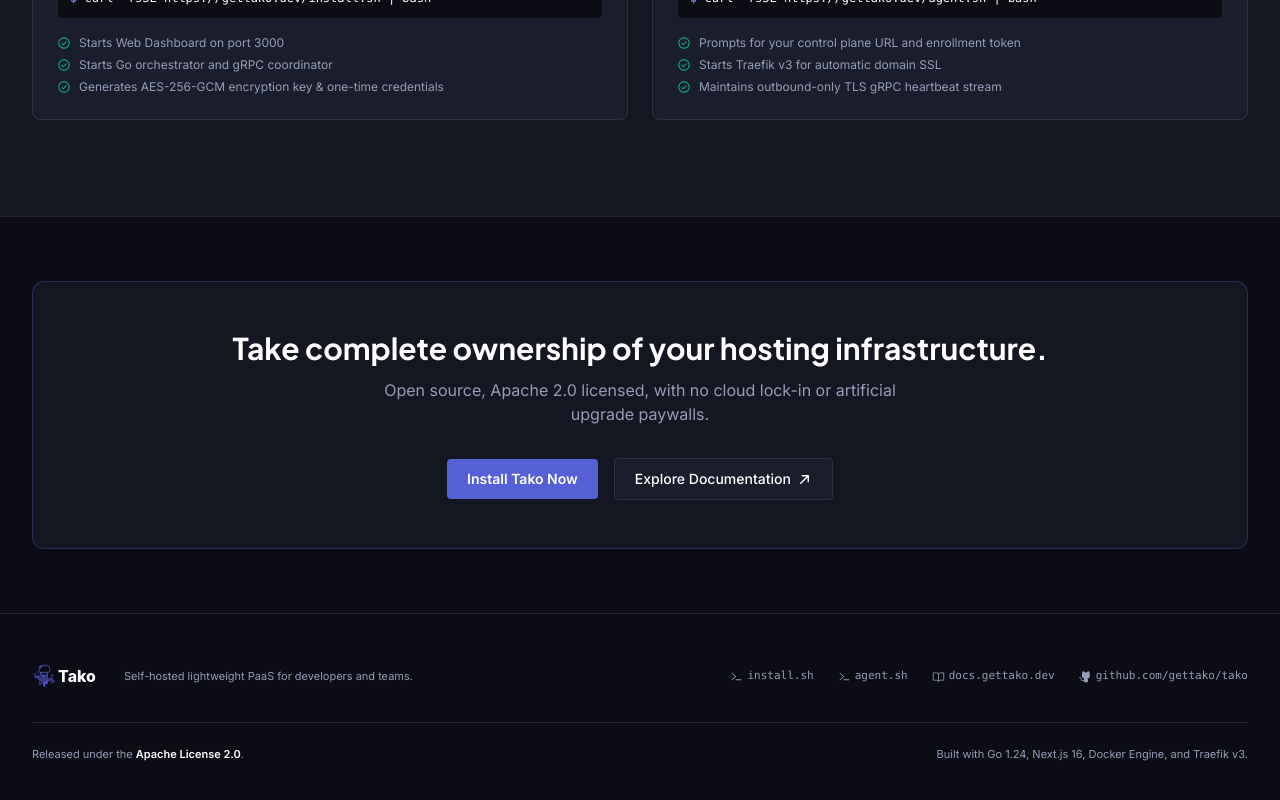
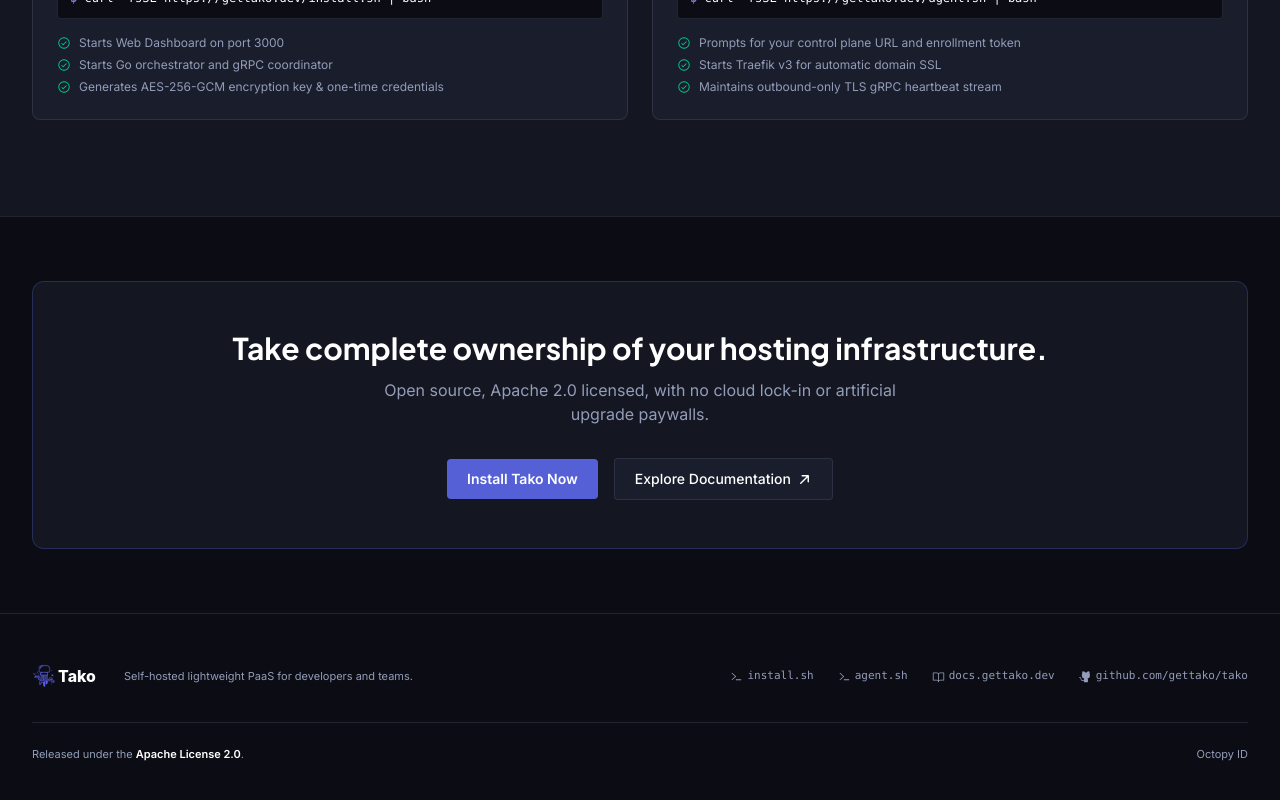
Before and after one commit to gettako/gettako.dev, a Next.js app: page / in a window 1280 px wide. Shown: the part 4651-5451 px from the top of the page. Built offline with nearby package versions, Linux system fonts and the light colour scheme; a web font is replaced by a local one.

Commit message:
chore(footer): update brand attribution to Octopy ID

```diff
--- a/components/footer.tsx
+++ b/components/footer.tsx
@@ -74,7 +74,7 @@ export function Footer() {
             Released under the <span className="text-[var(--foreground)] font-semibold">Apache License 2.0</span>.
           </div>
           <div>
-            Built with Go 1.24, Next.js 16, Docker Engine, and Traefik v3.
+            Octopy ID
           </div>
         </div>
       </div>
```
